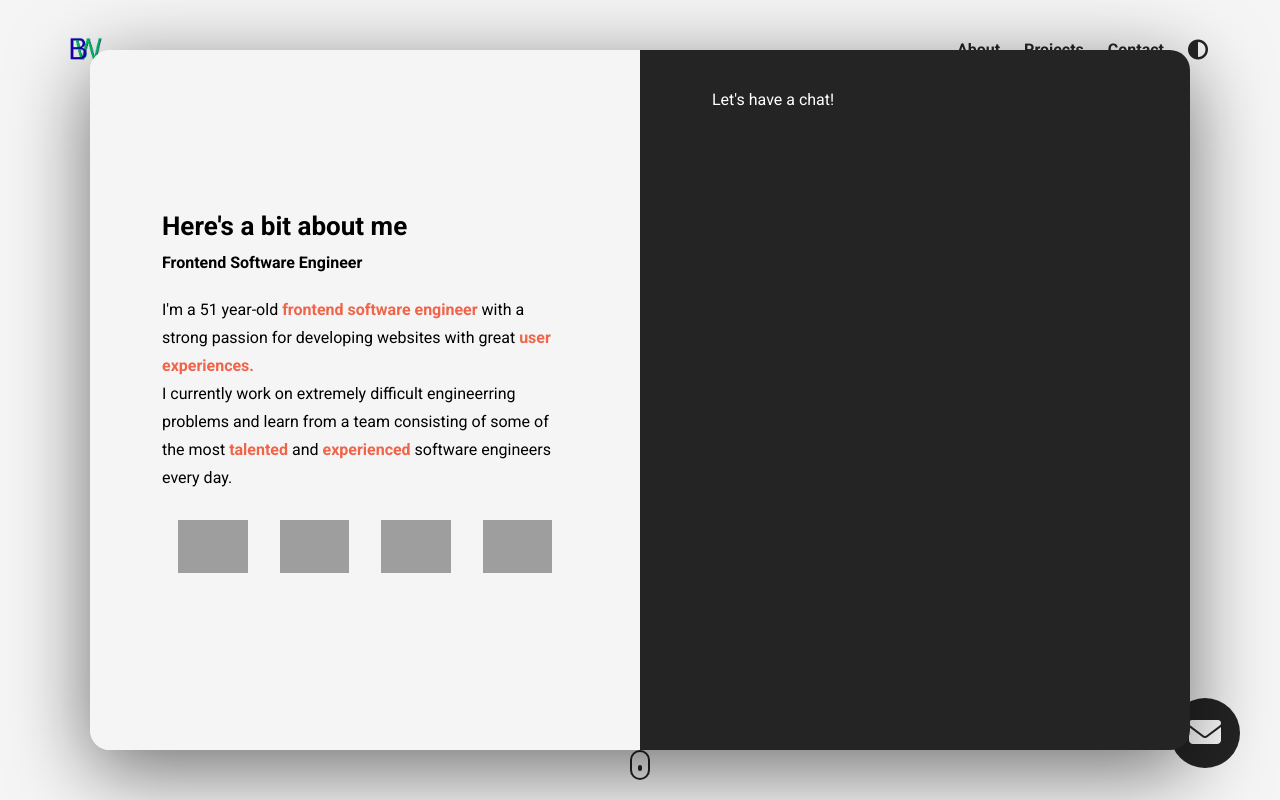
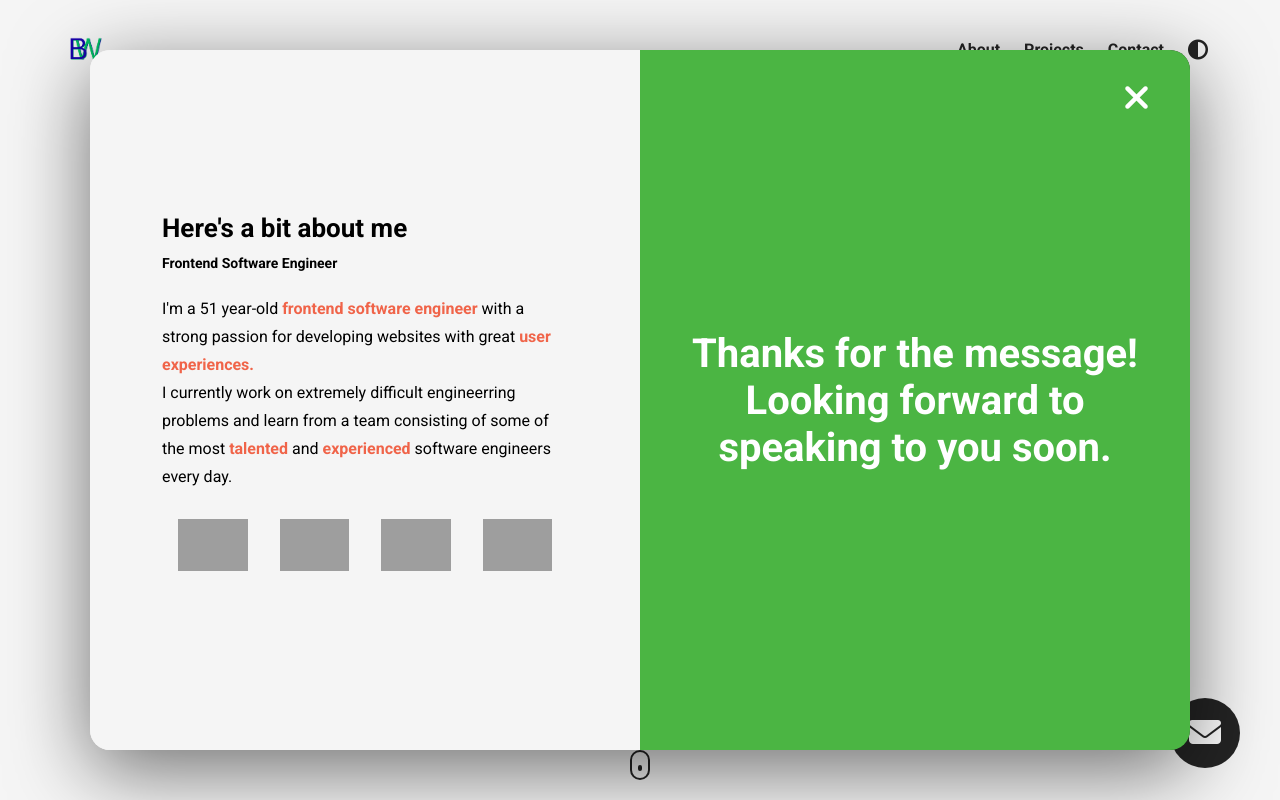
Before and after one commit to ITDallasDBW/071525M4AdvProj, a plain HTML site: page index.html in a window 1280 px wide. Shown: the top 800 px of the page. Drawn offline with Linux system fonts and the light colour scheme; grey boxes are pictures that could not be loaded.

Commit message:
Thru 1.10 Modal Creation Part 2

```diff
--- a/index.html
+++ b/index.html
@@ -115,37 +115,64 @@
 
             <figure class="modal__language">
               <img
-                src="	https://upload.wikimedia.org/wikipedia/commons/thumb/3/38/HTML5_Badge.svg/240px-HTML5_Badge.svg.png"
+                src="	https://cdn.iconscout.com/icon/free/png-256/css-131-722685.png"
                 class="modal__language--img"
               />
-              <span class="language__name">HTML</span>
+              <span class="language__name">CSS</span>
             </figure>
+
             <figure class="modal__language">
               <img
-                src="	https://upload.wikimedia.org/wikipedia/commons/thumb/3/38/HTML5_Badge.svg/240px-HTML5_Badge.svg.png"
+                src="	https://cdn.iconscout.com/icon/free/png-256/javascript-1-225993.png"
                 class="modal__language--img"
               />
-              <span class="language__name">HTML</span>
+              <span class="language__name">JavaScript</span>
             </figure>
+
             <figure class="modal__language">
               <img
-                src="	https://upload.wikimedia.org/wikipedia/commons/thumb/3/38/HTML5_Badge.svg/240px-HTML5_Badge.svg.png"
+                src="https://cdn.iconscout.com/icon/free/png-256/typescript-3521774-2945272.png"
                 class="modal__language--img"
               />
-              <span class="language__name">HTML</span>
+              <span class="language__name">TypeScript</span>
             </figure>
-            <!-- <figure class="modal__language"><img src="	https://cdn.iconscout.com/icon/free/png-256/css-131-722685.png" class="modal__language--img">
-            </figure>
-            <span class="language__name">CSS</span>
-            <figure class="modal__language"><img src="	https://cdn.iconscout.com/icon/free/png-256/javascript-1-225993.png" class="modal__language--img">
-            </figure>
-            <span class="language__name">JavaScript</span>
-            <figure class="modal__language"><img src="https://cdn.iconscout.com/icon/free/png-256/typescript-3521774-2945272.png" class="modal__language--img">
-            </figure>
-            <span class="language__name">TypeScript</span> -->
           </div>
         </div>
-        <div class="modal__half modal__contact">Let's have a chat!</div>
+        <div class="modal__half modal__contact">
+          <h3 class="modal__title modal__title--contact">Let's have a chat!</h3>
+          <h4 class="modal__sub-title modal__sub-title--contact">
+            I'm surrently open to new opportunities.
+          </h4>
+          <form action="" id="contact__form">
+            <div class="form__item">
+              <label class="form__item--label">Name</label>
+              <input class="input" name="user_name" type="text" required />
+            </div>
+            <div class="form__item">
+              <label class="form__item--label">Email</label>
+              <input class="input" name="user_email" type="email" required />
+            </div>
+            <div class="form__item">
+              <label class="form__item--label">Message</label>
+              <textarea
+                class="textarea"
+                name="message"
+                type="text"
+                required
+              ></textarea>
+            </div>
+            <button id="contact__submit" class="form__submit">
+              Send it my way
+            </button>
+          </form>
+          <div class="modal__overlay modal__overlay--loading">
+            <i class="fa-solid fa-spinner"></i>
+          </div>
+          <div class="modal__overlay modal__overlay--success">
+            Thanks for the message! Looking forward to speaking to you soon.
+          </div>
+        </div>
+        <i class="fa-solid fa-times modal__exit click"></i>
       </div>
     </section>
     <section id="projects">
--- a/style.css
+++ b/style.css
@@ -18,6 +18,36 @@ button {
 section {
   background-color: rgb(245, 245, 245);
 }
+input,
+textarea {
+  width: 100%;
+  background-color: #242424;
+  color: white;
+  outline: none;
+  border: 3px solid #c0c4cc;
+  border-top: none;
+  border-right: none;
+  border-left: none;
+  height: 40px;
+  transition: all 300ms ease;
+}
+textarea {
+  resize: vertical;
+  height: 100px;
+  margin-top: 8px;
+}
+label {
+  font-size: 14px;
+  font-weight: bold;
+}
+input:hover,
+textarea:hover {
+  border-color: #dcdfe6;
+}
+input:focus,
+textarea:focus {
+  border-color: #f06449;
+}
 .container {
   padding: 50px 0;
   width: 100%;
@@ -29,6 +59,7 @@ section {
   padding: 0 12px;
 }
 .click {
+  cursor: pointer;
   transition: all 300ms ease;
 }
 .click:hover {
@@ -199,12 +230,13 @@ nav {
 .modal__half {
   width: 50%;
   padding: 40px 72px;
+  display: flex;
+  flex-direction: column;
+  justify-content: center;
+  position: relative;
 }
 .modal__about {
   background-color: rgb(245, 245, 245);
-  display: flex;
-  flex-direction: column;
-  justify-content: center;
 }
 .modal__languages {
   display: flex;
@@ -244,10 +276,76 @@ nav {
 }
 .modal__sub-title {
   margin: 12px 0 24px 0;
+  font-size: 14px;
 }
 .modal__para {
   margin-bottom: 12px;
   line-height: 1.75;
+}
+
+/* MODAL FORM */
+.form__item {
+  margin-bottom: 20px;
+}
+.form__submit {
+  background-color: #f06449;
+  border: 2px solid #f06449;
+  color: white;
+  font-weight: 700;
+  width: 100%;
+  max-width: 240px;
+  padding: 12px 24px;
+  font-size: 20px;
+  transition: all 300ms ease;
+}
+.form__submit:hover {
+  border-color: #fff;
+  background-color: transparent;
+}
+.form__submit:active {
+  border-color: #f06449;
+  color: #f06449;
+}
+.modal__overlay {
+  position: absolute;
+  top: 0;
+  left: 0;
+  width: 100%;
+  height: 100%;
+  display: flex;
+  align-items: center;
+  justify-content: center;
+}
+.modal__overlay--loading {
+  background-color: #242424;
+  font-size: 80px;
+  z-index: -1;
+}
+.modal__overlay--success {
+  background-color: #4bb543;
+  font-size: 40px;
+  font-weight: bold;
+  text-align: center;
+  padding: 28px;
+}
+.fa-spinner {
+  animation: spinner 750ms infinite linear;
+}
+@keyframes spinner {
+  0% {
+    transform: rotate(0);
+  }
+  100% {
+    transform: rotate(360deg);
+  }
+}
+.modal__exit {
+  position: absolute;
+  top: 30px;
+  right: 40px;
+  color: #fff;
+  font-size: 36px;
+  z-index: 100;
 }
 
 /* PROJECTS */
```
Lines whose indentation alone changed are shown as unchanged.
